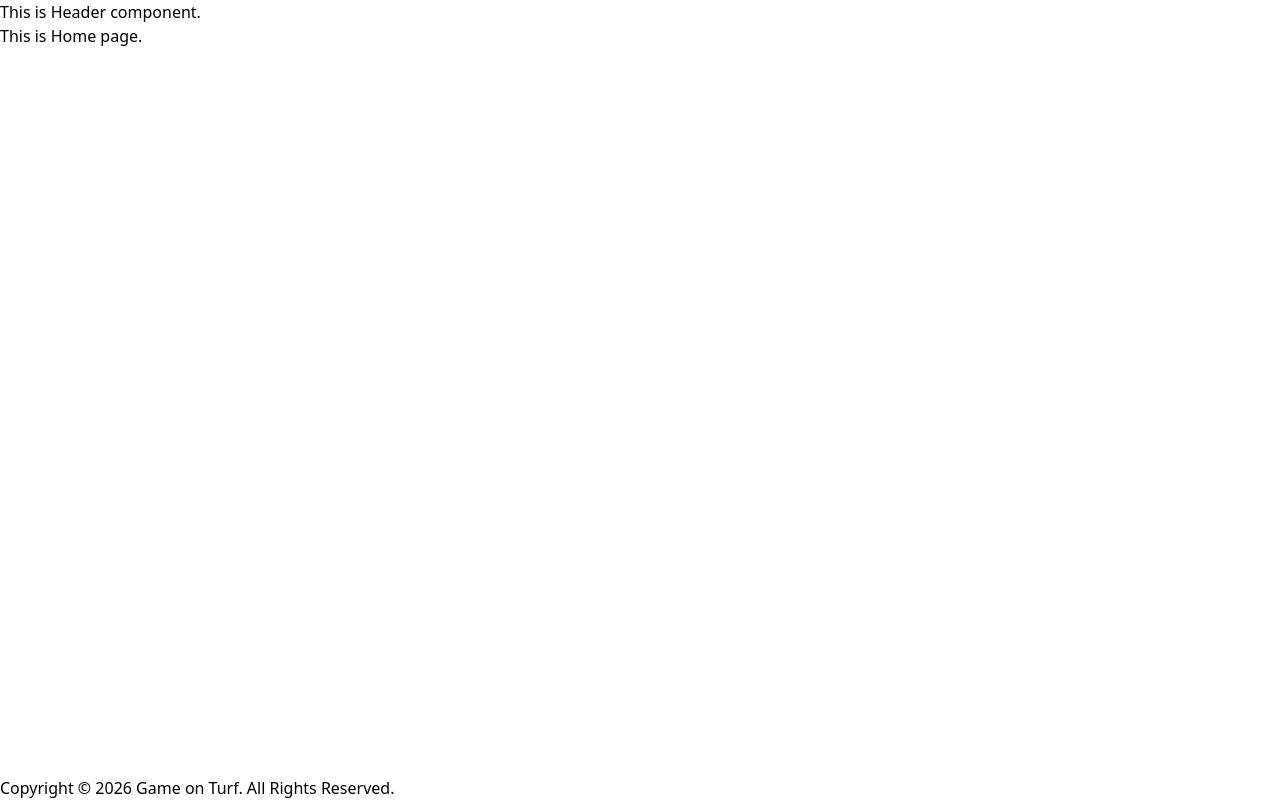
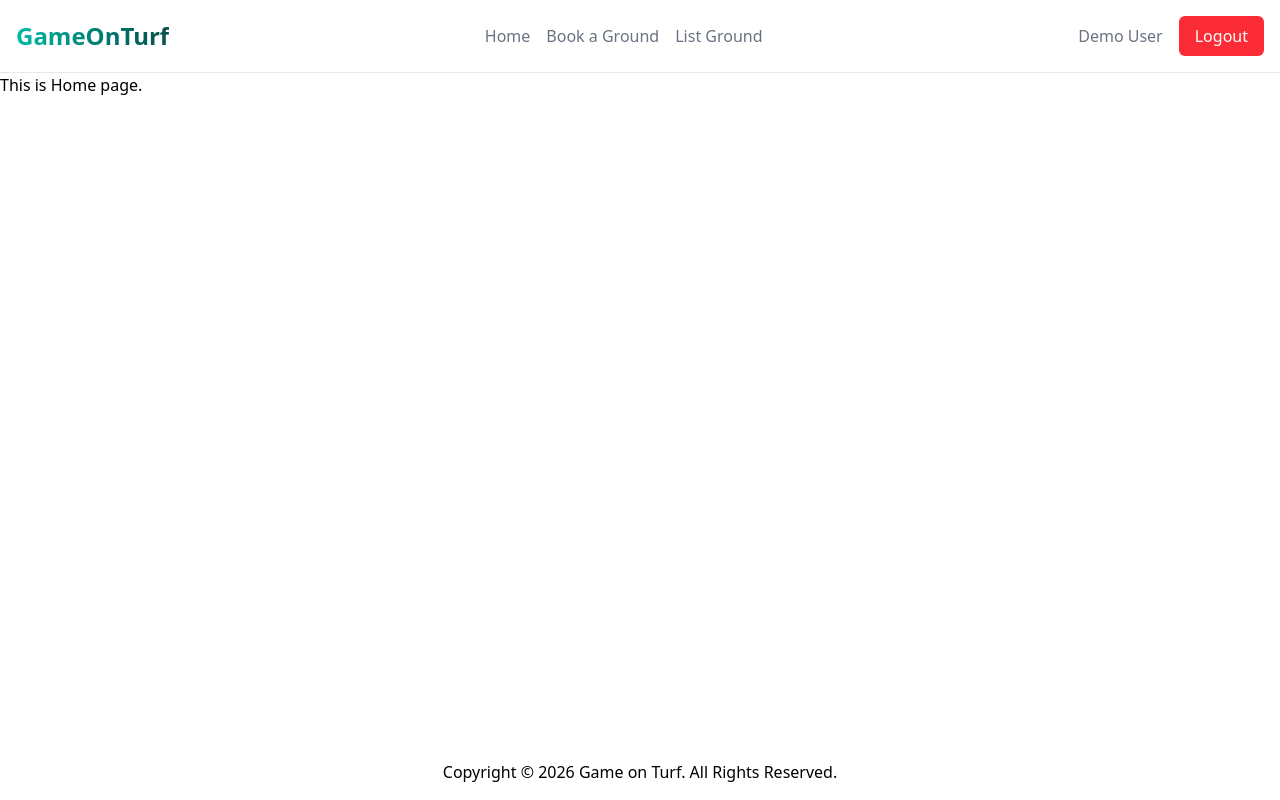
Before and after one commit to unrealblood/game-on-turf-nextjs, a Next.js app: page / in a window 1280 px wide. Built offline with nearby package versions, Linux system fonts and the light colour scheme.

Commit message:
prepare Header component

```diff
--- a/app/components/footer/Footer.jsx
+++ b/app/components/footer/Footer.jsx
@@ -1,7 +1,7 @@
 export default async function Footer() {
     return (
         <footer>
-            Copyright &copy; 2026 Game on Turf. All Rights Reserved.
+            <p className="p-4 text-center">Copyright &copy; 2026 Game on Turf. All Rights Reserved.</p>
         </footer>
     );
 }
--- a/app/components/header/HeaderClientComponent.jsx
+++ b/app/components/header/HeaderClientComponent.jsx
@@ -1,9 +1,31 @@
 "use client";
 
+import Link from "next/link";
+import { useState } from "react";
+import LogoutButton from "./LogoutButton";
+
 export default function HeaderClientComponent() {
+    const [isAuthUser, setIsAuthUser] = useState(true);
+
     return (
-        <header>
-            This is Header component.
+        <header className="flex justify-between items-center p-4 border-b border-gray-200">
+            <Link href={"/"}><h1 className="text-2xl font-bold bg-clip-text text-transparent bg-linear-to-r from-teal-500 to-teal-900">GameOnTurf</h1></Link>
+
+            <nav className="flex justify-center items-center gap-4 text-gray-500">
+                <Link href={"/"}>Home</Link>
+                <Link href={"/book-grounds"}>Book a Ground</Link>
+                <Link href={"/list-ground"}>List Ground</Link>
+            </nav>
+
+            {isAuthUser
+            ?
+            <div className="flex justify-center items-center gap-4">
+                <h2 className="text-gray-500">Demo User</h2>
+                <LogoutButton />
+            </div>
+            :
+            <Link href={"/auth/login"} className="px-4 py-2 bg-gray-800 text-white rounded-md">Login / Register</Link>
+            }
         </header>
     );
 }
--- /dev/null
+++ b/app/components/header/LogoutButton.jsx
@@ -0,0 +1,5 @@
+export default function LogoutButton() {
+    return (
+        <button type="button" className="bg-red-500 text-white px-4 py-2 rounded-md cursor-pointer">Logout</button>
+    );
+}
--- a/app/layout.js
+++ b/app/layout.js
@@ -3,7 +3,7 @@ import Header from "./components/header/Header";
 import "./globals.css";
 
 export const metadata = {
-  title: "Game on Turf",
+  title: "GameOnTurf",
   description: "Turf booking website.",
 };
 
```
